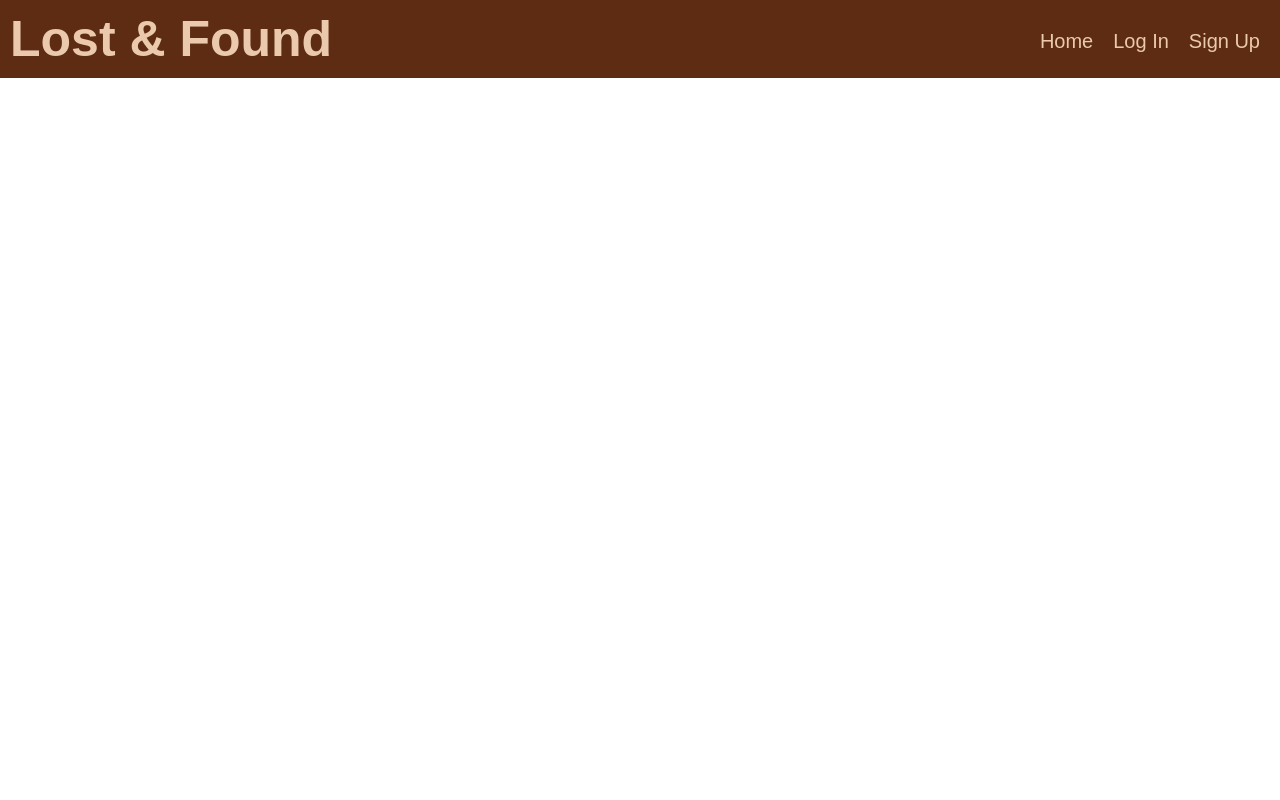
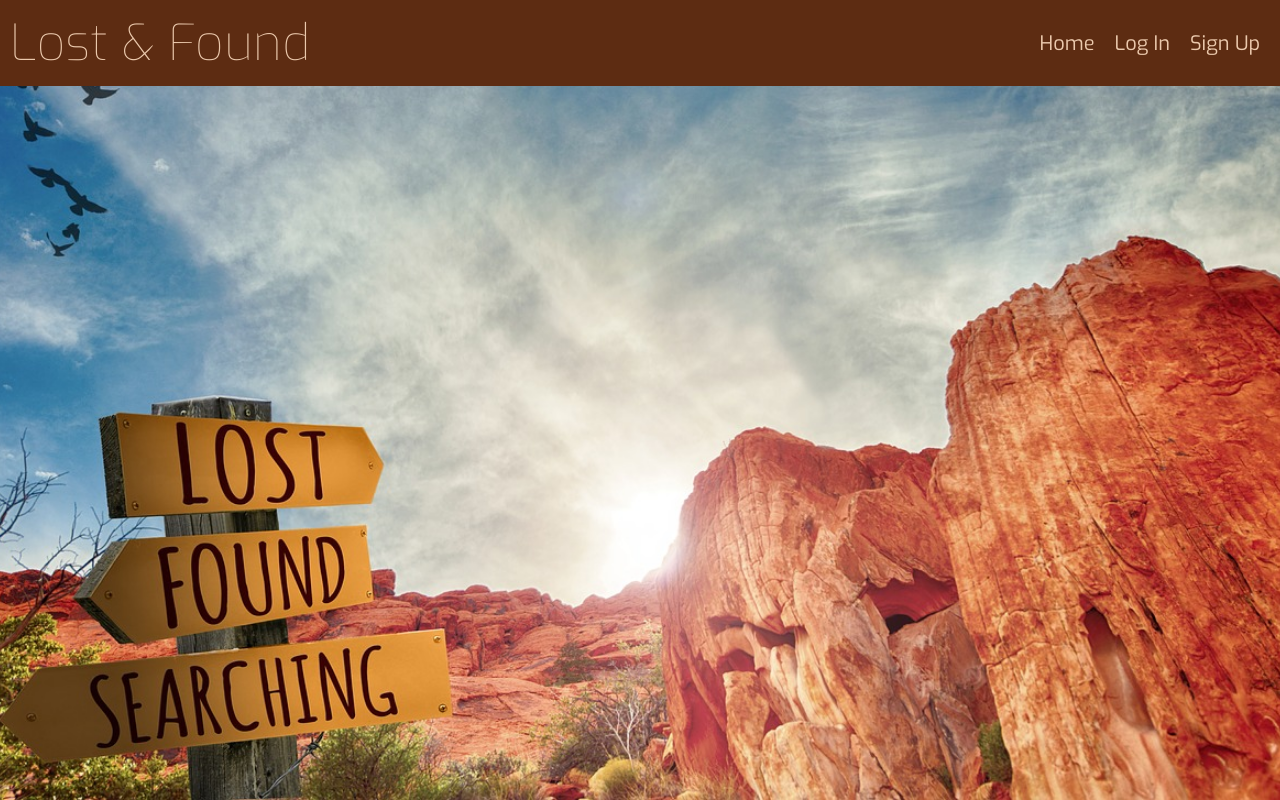
Before and after one commit to JSweet314/lostAndFound-client, a React app: page / in a window 1280 px wide. Built offline with nearby package versions, Linux system fonts and the light colour scheme.

Commit message:
Add font and background image

```diff
--- a/src/components/Header/style.css
+++ b/src/components/Header/style.css
@@ -7,7 +7,9 @@
 .header__h1 {
   display: inline-block;
   margin: 0;
+  font-family: 'Exo', sans-serif;
   font-size: 5rem;
+  font-weight: 100;
   text-align: center;
 }
 
--- a/src/containers/App/style.css
+++ b/src/containers/App/style.css
@@ -0,0 +1,6 @@
+.app {
+  height: 100vh;
+  width: 100vw;
+  background: url('../../images/background-lostAndFound.jpg') center no-repeat;
+  background-size: cover;
+}
--- a/src/style.css
+++ b/src/style.css
@@ -4,6 +4,7 @@
 /* #EBC9AD desert sand */
 /* #C47E59 deer */
 /* #625049 umber */
+@import url('https://fonts.googleapis.com/css?family=Exo:100,400');
 
 * {
   box-sizing: border-box;
@@ -17,5 +18,5 @@ html,
 body {
   margin: 0;
   padding: 0;
-  font-family: sans-serif;
+  font-family: 'Exo', sans-serif;
 }
```
Also changed, not shown: src/images/background-lostAndFound.jpg (added).
